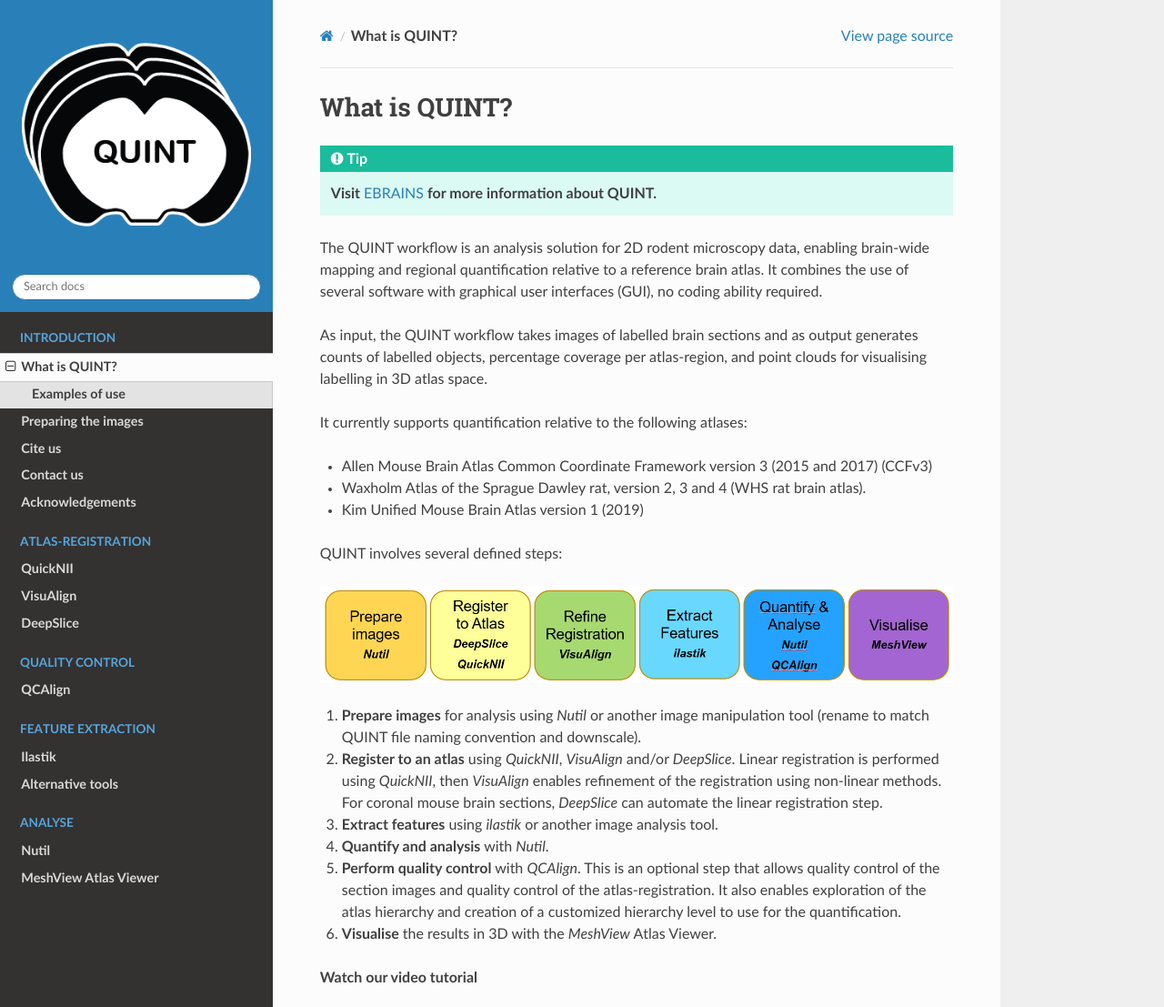
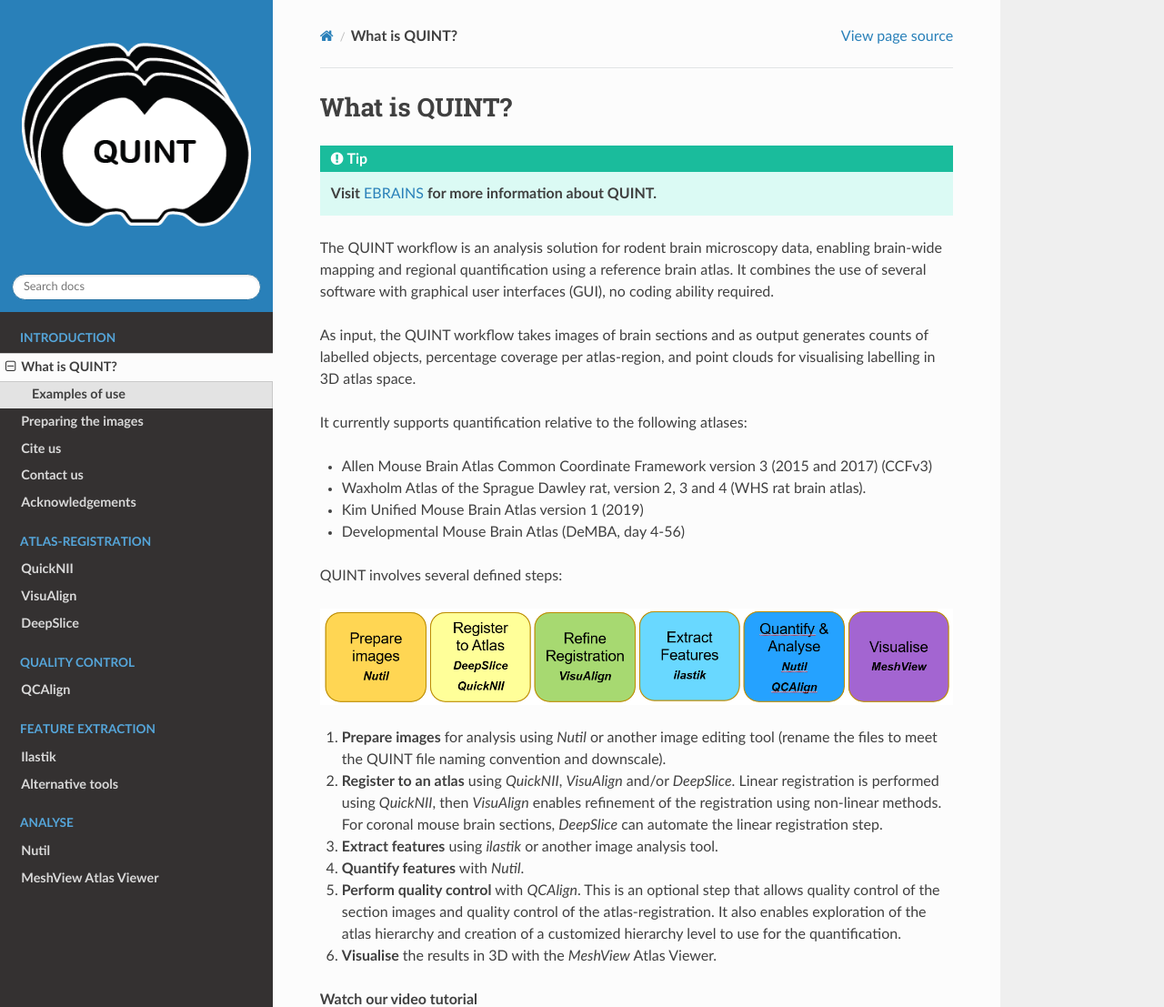
Before and after one commit to Neural-Systems-at-UIO/QUINT_workflow, a Sphinx documentation site: the page built from docs/QUINTintro.rst, in a window 1280 px wide and 1400 px high, cut to the strip 0-1107 px from the top of the window. Shown: the whole strip at 91% size. Built offline with Sphinx 7.4.7 and the Read the Docs theme 2.0.0, drawn with Linux system fonts in a browser that asks for light colours.

Commit message:
Update QUINTintro.rst

```diff
--- a/docs/QUINTintro.rst
+++ b/docs/QUINTintro.rst
@@ -4,24 +4,25 @@
 .. tip::
    **Visit** `EBRAINS <https://ebrains.eu/service/quint/>`_ **for more information about QUINT.**
 
-The QUINT workflow is an analysis solution for 2D rodent microscopy data, enabling brain-wide mapping and regional quantification relative to a reference brain atlas. It combines the use of several software with graphical user interfaces (GUI), no coding ability required.
+The QUINT workflow is an analysis solution for rodent brain microscopy data, enabling brain-wide mapping and regional quantification using a reference brain atlas. It combines the use of several software with graphical user interfaces (GUI), no coding ability required.
 
-As input, the QUINT workflow takes images of labelled brain sections and as output generates counts of labelled objects, percentage coverage per atlas-region, and point clouds for visualising labelling in 3D atlas space.
+As input, the QUINT workflow takes images of brain sections and as output generates counts of labelled objects, percentage coverage per atlas-region, and point clouds for visualising labelling in 3D atlas space.
 
 It currently supports quantification relative to the following atlases:
 
 * Allen Mouse Brain Atlas Common Coordinate Framework version 3 (2015 and 2017) (CCFv3)
 * Waxholm Atlas of the Sprague Dawley rat, version 2, 3 and 4 (WHS rat brain atlas).
 * Kim Unified Mouse Brain Atlas version 1 (2019)
+* Developmental Mouse Brain Atlas (DeMBA, day 4-56)
 
 QUINT involves several defined steps:
 
 .. image:: images/QUINT_image.PNG
 
-1. **Prepare images** for analysis using *Nutil* or another image manipulation tool (rename to match QUINT file naming convention and downscale).
+1. **Prepare images** for analysis using *Nutil* or another image editing tool (rename the files to meet the QUINT file naming convention and downscale).
 2. **Register to an atlas** using *QuickNII*, *VisuAlign* and/or *DeepSlice*. Linear registration is performed using *QuickNII*, then *VisuAlign* enables refinement of the registration using non-linear methods. For coronal mouse brain sections, *DeepSlice* can automate the linear registration step.
 3. **Extract features** using *ilastik* or another image analysis tool.
-4. **Quantify and analysis** with *Nutil*.
+4. **Quantify features** with *Nutil*.
 5. **Perform quality control** with *QCAlign*. This is an optional step that allows quality control of the section images and quality control of the atlas-registration. It also enables exploration of the atlas hierarchy and creation of a customized hierarchy level to use for the quantification.
 6. **Visualise** the results in 3D with the *MeshView* Atlas Viewer.
 
```
